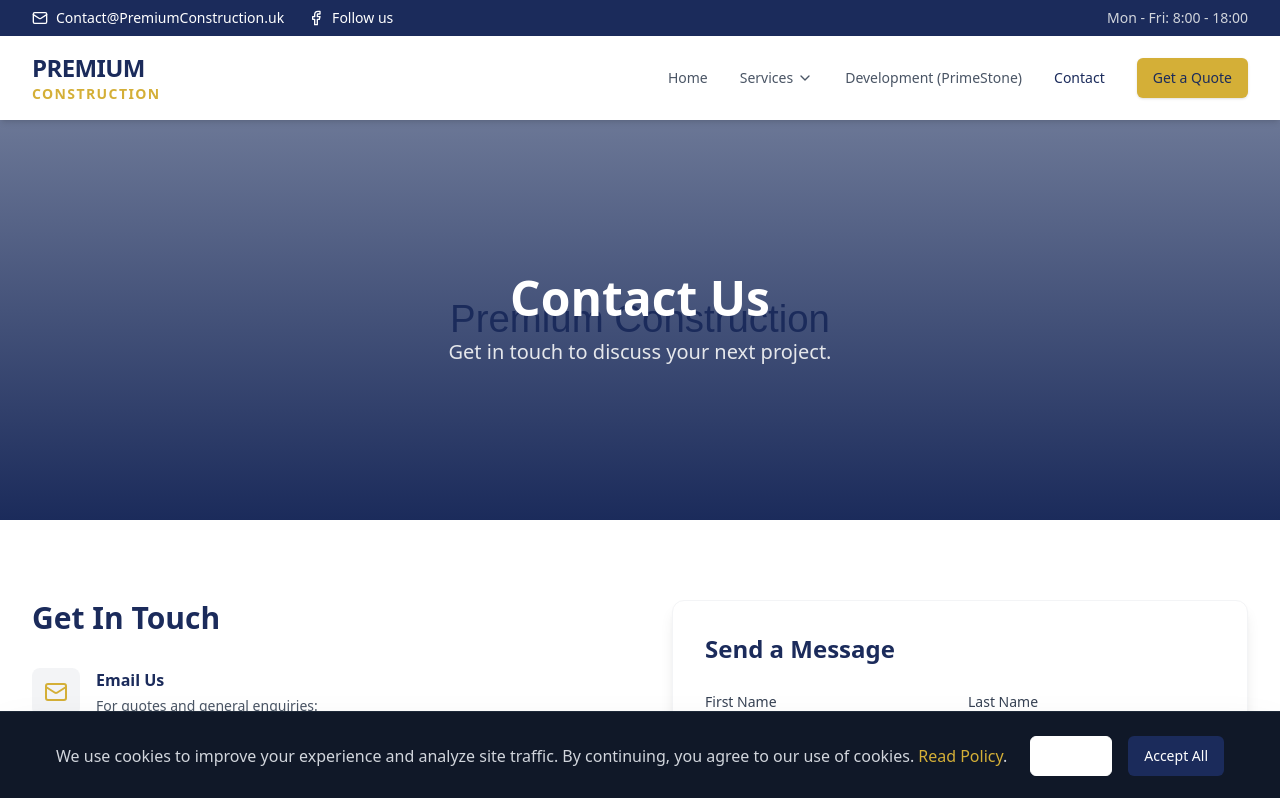
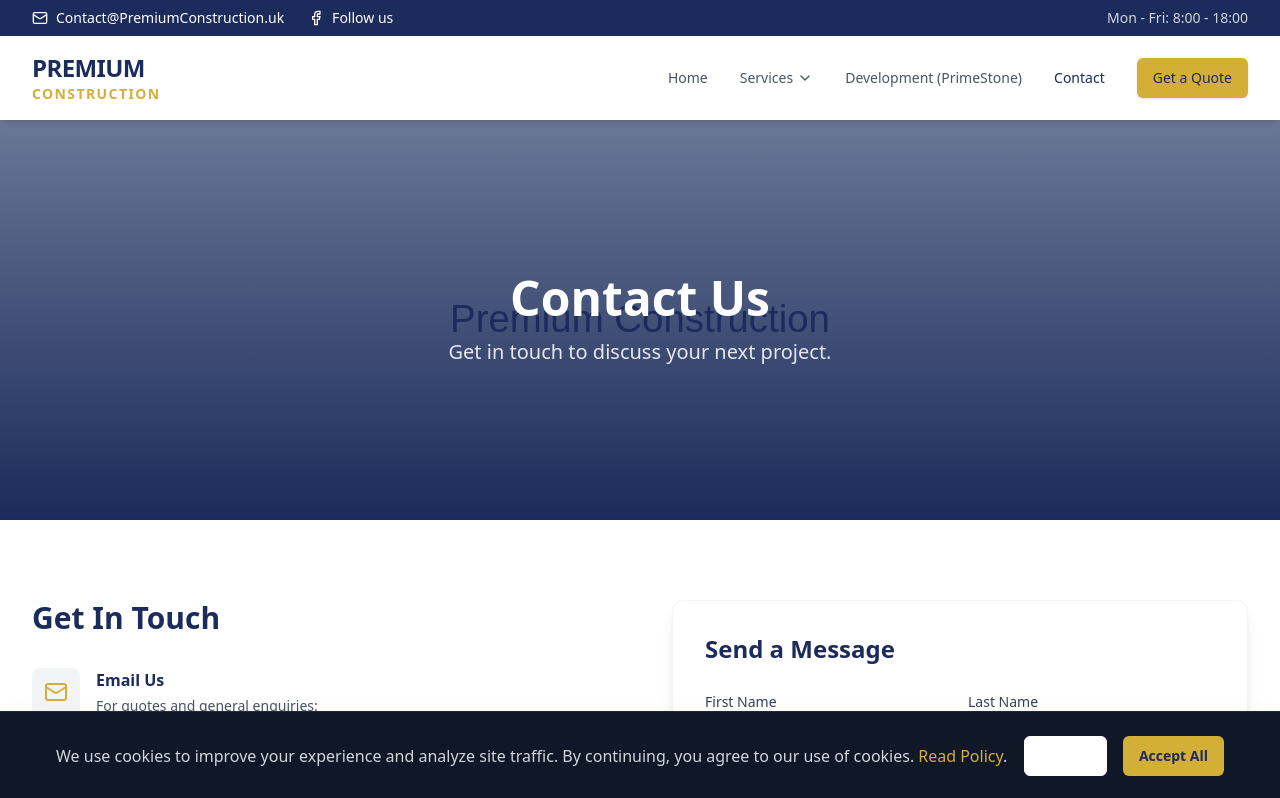
Before and after one commit to jshiz/PremiumConstructionUK, a Next.js app: page /contact in a window 1280 px wide. Shown: the top 798 px of the page. Built offline with nearby package versions, Linux system fonts and the light colour scheme.

Commit message:
Update Hero image and fix UI text colors

```diff
--- a/components/legal/CookieConsent.tsx
+++ b/components/legal/CookieConsent.tsx
@@ -29,10 +29,10 @@ export function CookieConsent() {
                     <a href="/legal/cookies" className="text-secondary hover:underline ml-1">Read Policy</a>.
                 </p>
                 <div className="flex gap-4">
-                    <Button variant="outline" className="text-white border-white hover:bg-white hover:text-black" onClick={() => setIsVisible(false)}>
+                    <Button variant="outline" className="text-white border-white hover:bg-white hover:text-[#1B2B5B]" onClick={() => setIsVisible(false)}>
                         Decline
                     </Button>
-                    <Button onClick={acceptCookies}>
+                    <Button onClick={acceptCookies} className="bg-[#D4AF37] text-[#1B2B5B] hover:bg-[#D4AF37]/90 font-bold">
                         Accept All
                     </Button>
                 </div>
```
Also changed, not shown: components/features/Hero.tsx (+2 -2 lines), public/images/hero-luxury.png (added).
